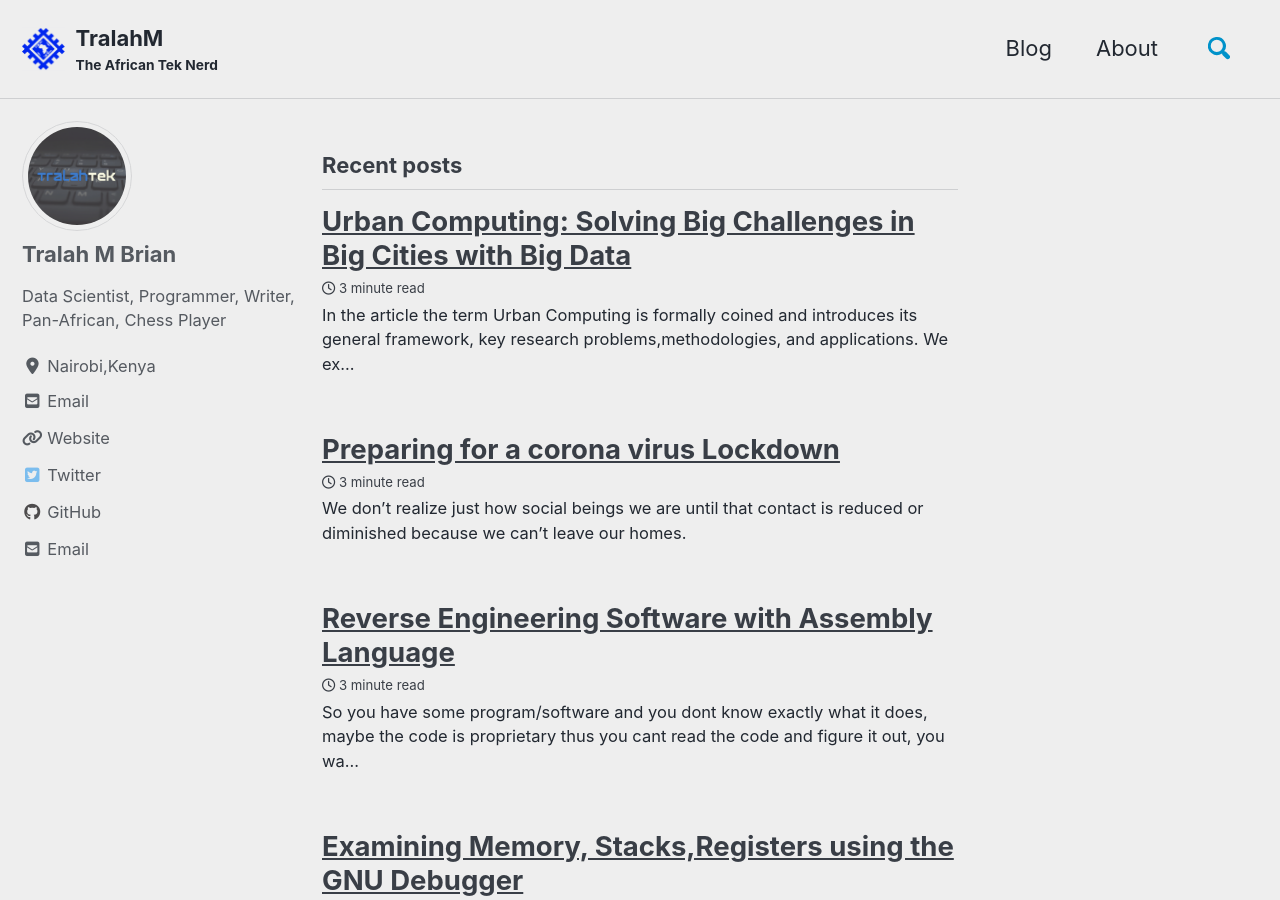
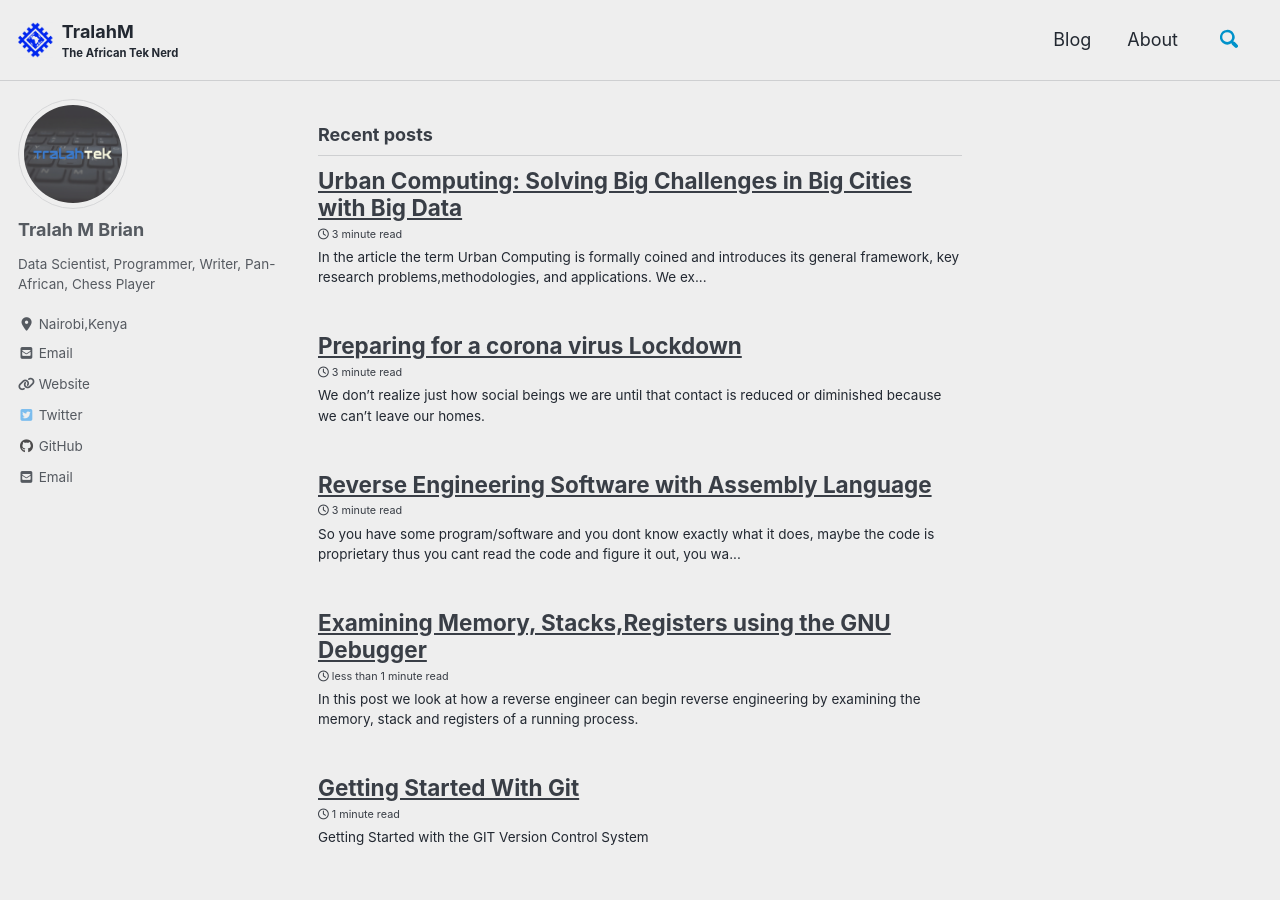
Before and after one commit to TralahM/TralahM.github.io, a Jekyll site: the page built from index.html, in a window 1280 px wide and 900 px high. Built offline with Jekyll 4.4.1, drawn with Linux system fonts in a browser that asks for light colours; cached includes are drawn as plain includes; nearby versions of some CDN libraries; the list of posts is cut into pages by our own code.

Commit message:
_reset.css font-size and image width auto

```diff
--- a/_sass/minimal-mistakes/_reset.scss
+++ b/_sass/minimal-mistakes/_reset.scss
@@ -11,15 +11,15 @@
   font-size: 16px;
 
   @include breakpoint($medium) {
-    font-size: 18px;
+    font-size: 13px;
   }
 
   @include breakpoint($large) {
-    font-size: 20px;
+    font-size: 15px;
   }
 
   @include breakpoint($x-large) {
-    font-size: 22px;
+    font-size: 18px;
   }
 
   -webkit-text-size-adjust: 100%;
@@ -114,7 +114,7 @@
 img {
   /* Responsive images (ensure images don't scale beyond their parents) */
   max-width: 100%; /* part 1: Set a maximum relative to the parent*/
-  width: auto\9; /* IE7-8 need help adjusting responsive images*/
+  width: auto; /* IE7-8 need help adjusting responsive images*/
   height: auto; /* part 2: Scale the height according to the width, otherwise you get stretching*/
 
   vertical-align: middle;
```
